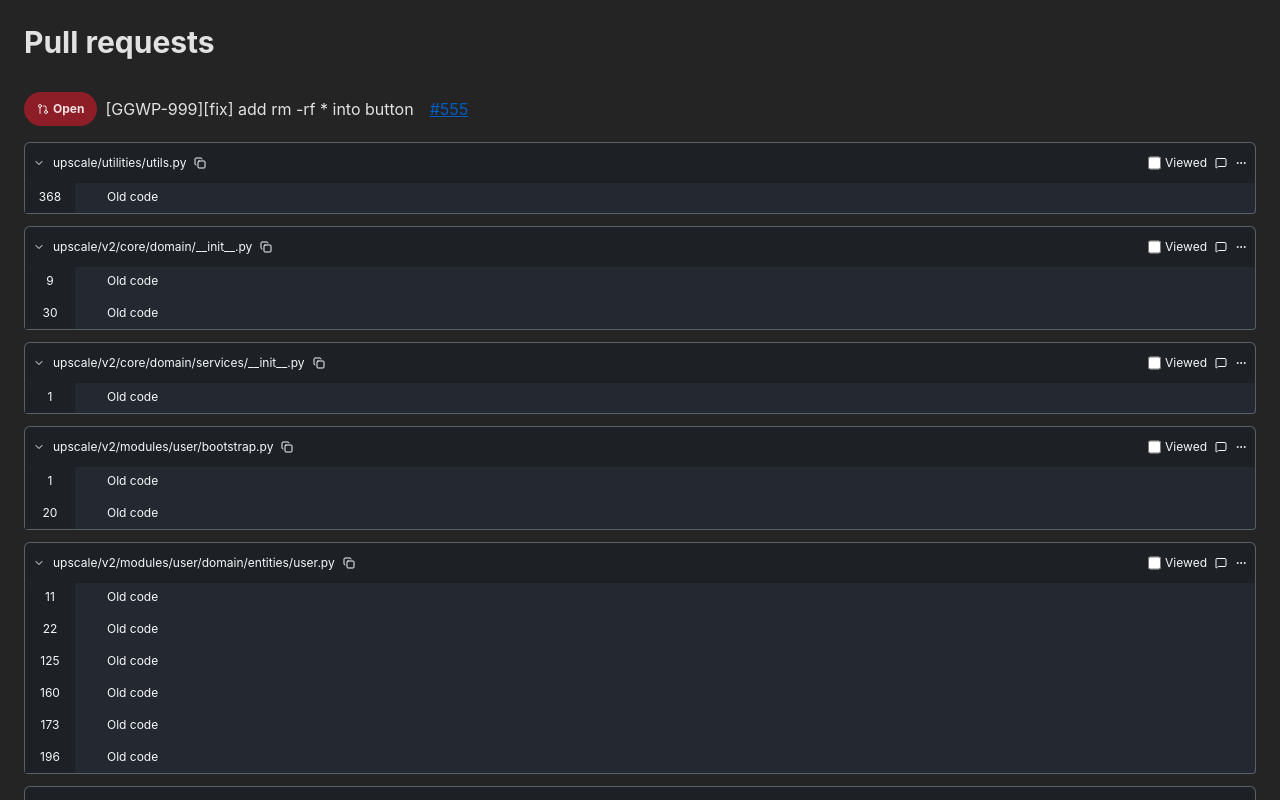
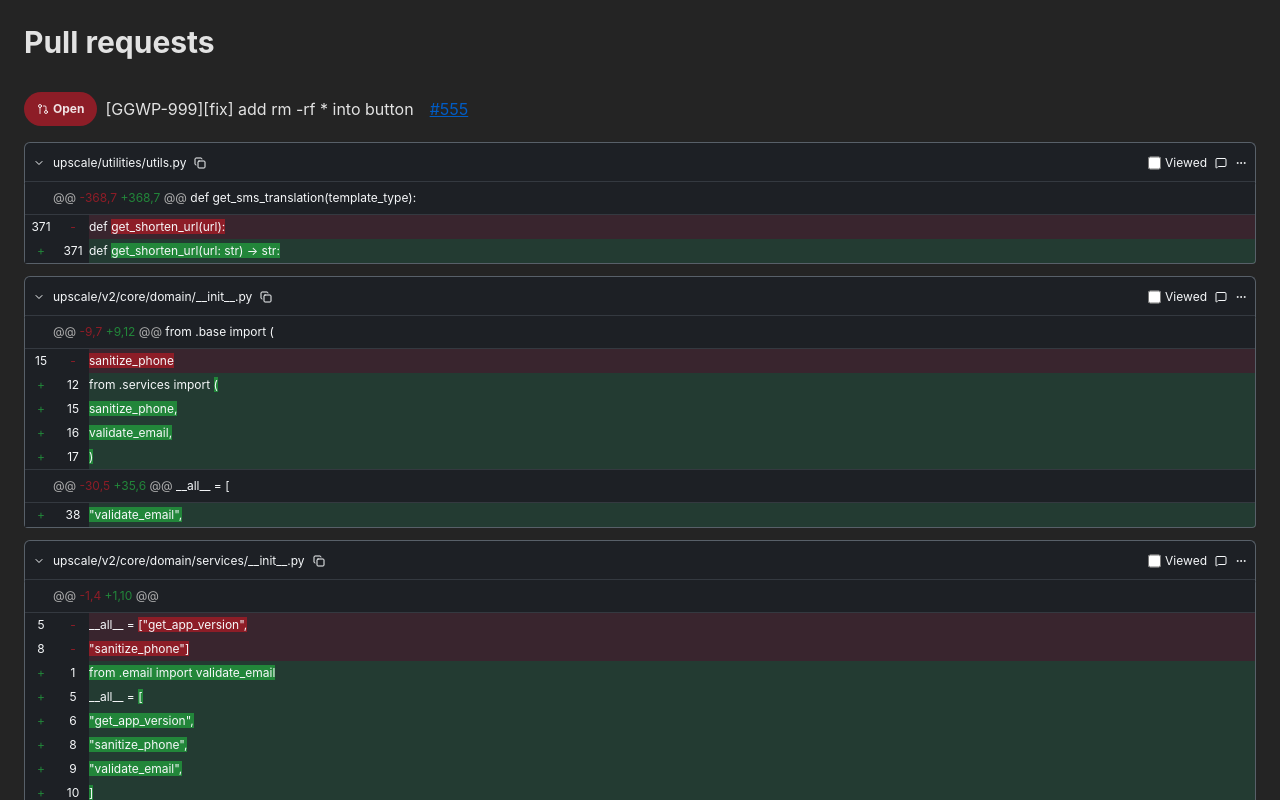
Before and after one commit to babyjazz/git-diff-ui, a React (Vite) app: page / in a window 1280 px wide. Shown: the top 800 px of the page. Built offline with nearby package versions, Linux system fonts and the light colour scheme.

Commit message:
add diff logic

```diff
--- a/src/components/diff-panel/code-view.tsx
+++ b/src/components/diff-panel/code-view.tsx
@@ -1,20 +1,78 @@
-import { Fragment } from 'react'
-import diffSampleData from '@/constants/diff-data/diff-serialized-sample-1.json'
+import type { DiffData } from '@/types/diff-data'
+import { cn } from '@/utils/clsx'
 
 interface CodeViewProps {
-  hunks: (typeof diffSampleData)[number]['hunks']
+  hunks: DiffData['hunks']
 }
 
 export default function CodeView({ hunks }: CodeViewProps) {
   return (
-    <div className="text-xs rounded text-text-primary grid grid-cols-[50px_1fr] gap-x-8">
+    <div className="text-xs rounded text-text-primary">
       {hunks.map((hunk) => (
-        <Fragment key={`${hunk.oldLineStart}-${hunk.newLineStart}`}>
-          <div className="bg-secondary-bg p-2 text-center">
-            {hunk.oldLineStart}
+        <div
+          key={`${hunk.oldLineStart}-${hunk.newLineStart}`}
+          className="flex flex-col"
+        >
+          <div className="bg-secondary-bg w-full pl-7 py-2 border-y border-border-default/40">
+            <span className="text-text-secondary">{'@@ '}</span>
+            <span className="text-text-remove">
+              -{hunk.oldLineStart},{hunk.oldLineCount}
+            </span>
+            <span className="text-text-add">
+              {' +'}
+              {hunk.newLineStart},{hunk.newLineCount}
+            </span>
+            <span className="text-text-secondary">{' @@ '}</span>{' '}
+            {hunk.enclosingBlock}
           </div>
-          <div className="py-2">Old code</div>
-        </Fragment>
+
+          {hunk.beforeDiff.map((line) => (
+            <div
+              key={`${line.oldN}-${line.newN}`}
+              className="flex items-baseline bg-diff-remove/20"
+            >
+              <span className="bg-secondary-bg p-1 text-center w-8">
+                {line.oldN}
+              </span>
+              <span className="bg-secondary-bg p-1 text-center w-8 text-text-remove">
+                -
+              </span>
+              <span>
+                {line.parts.map((p) => (
+                  <span
+                    key={p.content}
+                    className={cn({ 'bg-diff-remove': p.status === 'REMOVED' })}
+                  >
+                    {p.content}
+                  </span>
+                ))}
+              </span>
+            </div>
+          ))}
+          {hunk.afterDiff.map((line) => (
+            <div
+              key={`${line.oldN}-${line.newN}`}
+              className="flex items-baseline bg-diff-add/20"
+            >
+              <span className="bg-secondary-bg p-1 text-center w-8 text-text-add">
+                +
+              </span>
+              <span className="bg-secondary-bg p-1 text-center w-8">
+                {line.newN}
+              </span>
+              <span>
+                {line.parts.map((p) => (
+                  <span
+                    key={p.content}
+                    className={cn({ 'bg-diff-add': p.status === 'ADDED' })}
+                  >
+                    {p.content}
+                  </span>
+                ))}
+              </span>
+            </div>
+          ))}
+        </div>
       ))}
     </div>
   )
--- a/src/index.css
+++ b/src/index.css
@@ -39,7 +39,7 @@
   --color-danger-200: #d73a49;
   --color-danger-300: #8d1d27;
   --color-neutral-100: #f6f8fa;
-  --color-neutral-200: #d2d5da;
+  --color-neutral-200: #b0b0b0;
   --color-neutral-300: #586069;
   --color-neutral-400: #242831;
   --color-neutral-500: #1d2025;
@@ -67,9 +67,9 @@
   --color-highlight-add: var(--color-primary-300);
 
   /* others */
-  --color-diff-add: var(--color-primary-200);
+  --color-diff-add: var(--color-primary-300);
   --color-highlight-add: var(--color-primary-300);
-  --color-diff-remove: var(--color-danger-200);
+  --color-diff-remove: var(--color-danger-300);
   --color-highlight-remove: var(--color-danger-300);
   --color-badge: var(--color-danger-300);
   --color-line-range: var(--color-info-300);
--- /dev/null
+++ b/src/types/diff-data.ts
@@ -0,0 +1,29 @@
+export type DiffData = {
+  status: 'MODIFIED' | 'ADDED' | 'REMOVED' | 'UNCHANGED'
+  displayPaths: string[]
+  oldPath: string
+  newPath: string
+  hunks: {
+    enclosingBlock?: string
+    oldLineCount: number
+    oldLineStart: number
+    newLineCount: number
+    newLineStart: number
+    beforeDiff: {
+      parts: {
+        content: string
+        status: 'UNCHANGED' | 'ADDED' | 'REMOVED'
+      }[]
+      oldN: number
+      newN: number
+    }[]
+    afterDiff: {
+      parts: {
+        content: string
+        status: 'UNCHANGED' | 'ADDED' | 'REMOVED'
+      }[]
+      oldN: number
+      newN: number
+    }[]
+  }[]
+}
```
